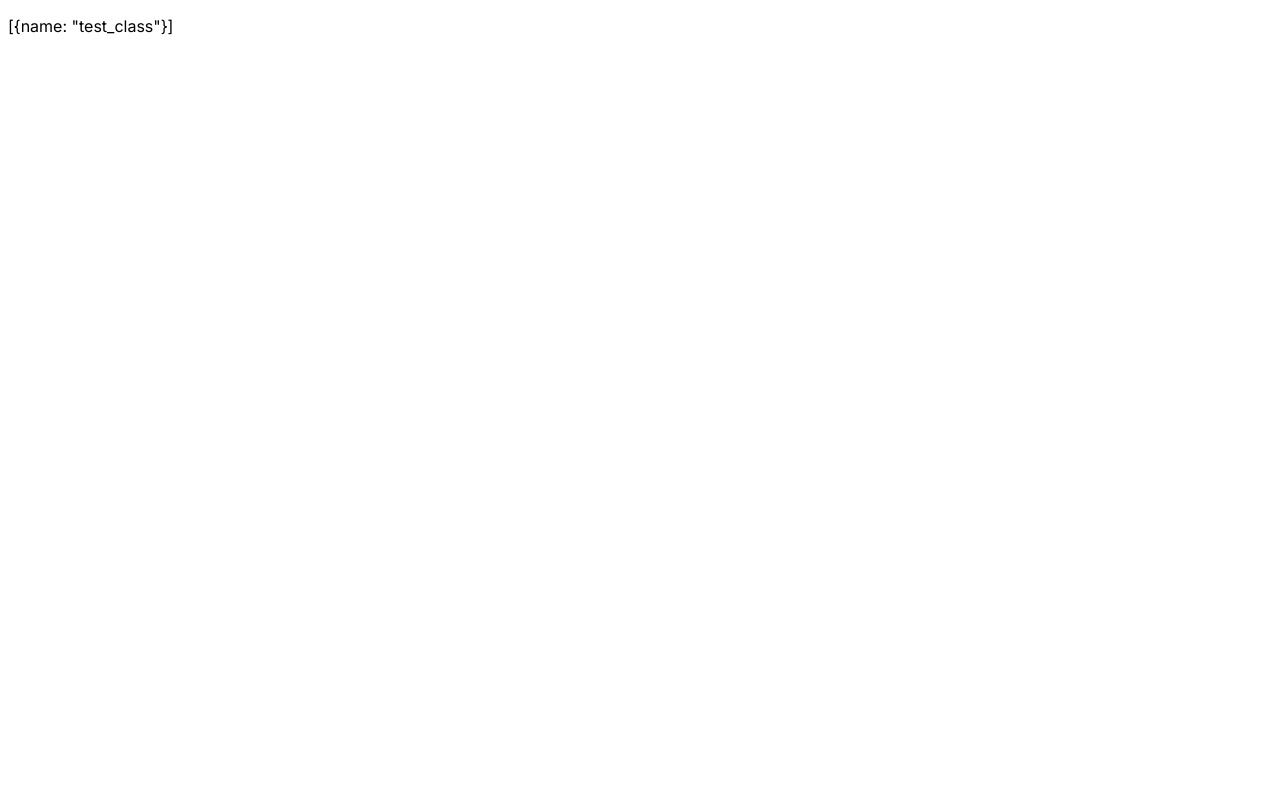
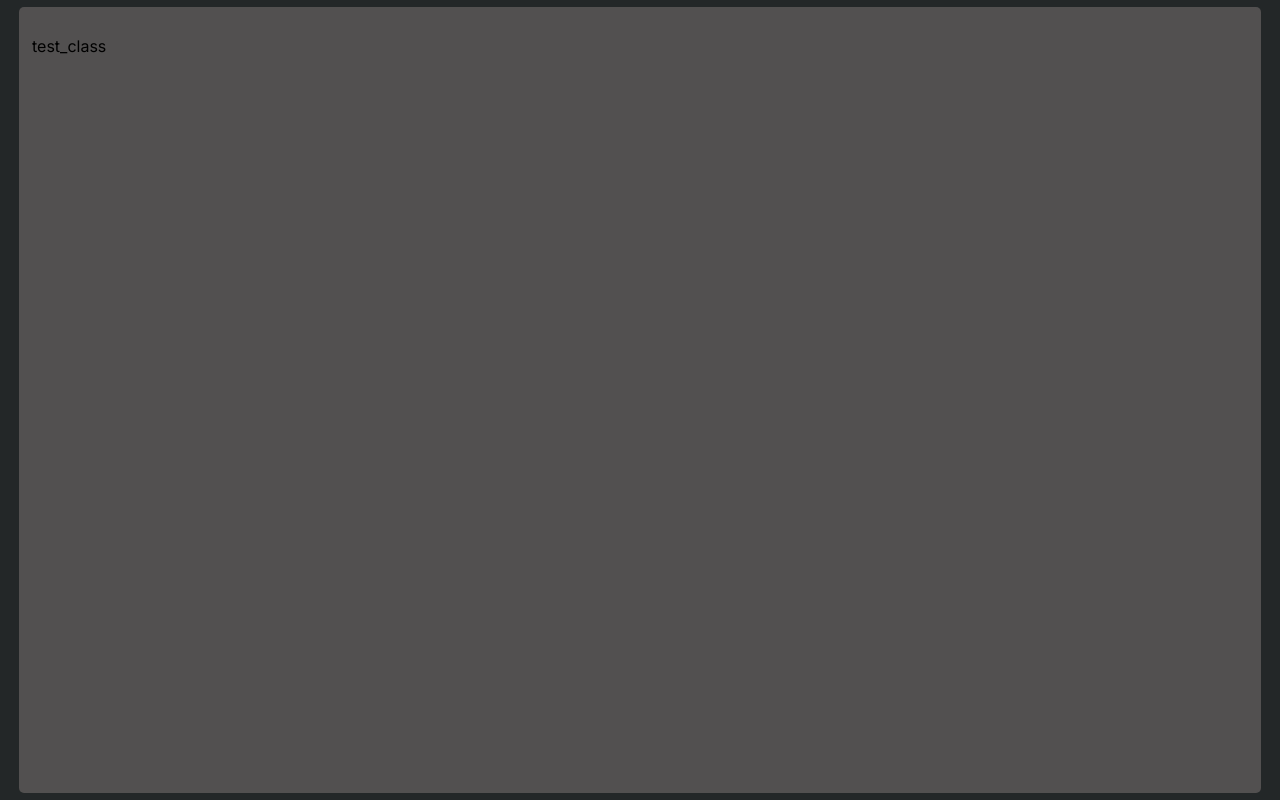
Before and after one commit to Superbro525Alt/compass, a Next.js app: page / in a window 1280 px wide. Built offline with nearby package versions, Linux system fonts and the light colour scheme.

Commit message:
Added some basic rendering code

```diff
--- a/src/app/api/classes/route.ts
+++ b/src/app/api/classes/route.ts
@@ -1,3 +1,3 @@
 export async function GET(request: Request) {
-  return new Response('[{name: "test_class"}]');
+  return new Response(JSON.stringify([{name: "test_class"}]));
 }
--- a/src/app/page.tsx
+++ b/src/app/page.tsx
@@ -1,17 +1,30 @@
 "use client";
 
+import React from "react";
 import { useState } from "react";
 
-
+function Container(props: any) {
+    return (
+        <>
+            <div className="container" style={{"width": props.width}}>
+                {props.children.map((child: any) => (
+                    <div>
+                        {child}
+                    </div>
+                ))}
+            </div>
+        </>
+    )
+}
 
 export default function Home() {
 
-  const [classes, setClasses] = useState("");
+  const [classes, setClasses] = useState([]);
 
   function getClasses() {
     fetch("http://localhost:3000/api/classes").then((res) => {
         res.text().then((text) => {
-            setClasses(text);
+            setClasses(JSON.parse(text));
         });
     });
   }
@@ -19,8 +32,10 @@ export default function Home() {
   getClasses();
 
   return (
-    <div>
-      {classes ? <p>{classes}</p> : <p>Loading...</p>}
+    <div className="app">
+        <Container>
+            {classes ? classes.map((key) => (<p>{key.name}</p>)) : <p>Loading...</p>}
+        </Container>
     </div>
   )
 }
--- a/src/styles/globals.scss
+++ b/src/styles/globals.scss
@@ -0,0 +1,25 @@
+body {
+  background-color: #232728;
+}
+
+html, body, #root {
+  height: 100%;
+  width: 100%;
+  margin: 0;
+}
+
+.container {
+  padding: 1% 1%;
+  margin: auto auto;
+  background-color: #525050;
+  height: 95%;
+  width: 95%;
+  max-height: 95%;
+  max-width: 95%;
+  border-radius: 5px;
+}
+
+.app {
+  height: 100%;
+  display: flex;
+}
```
